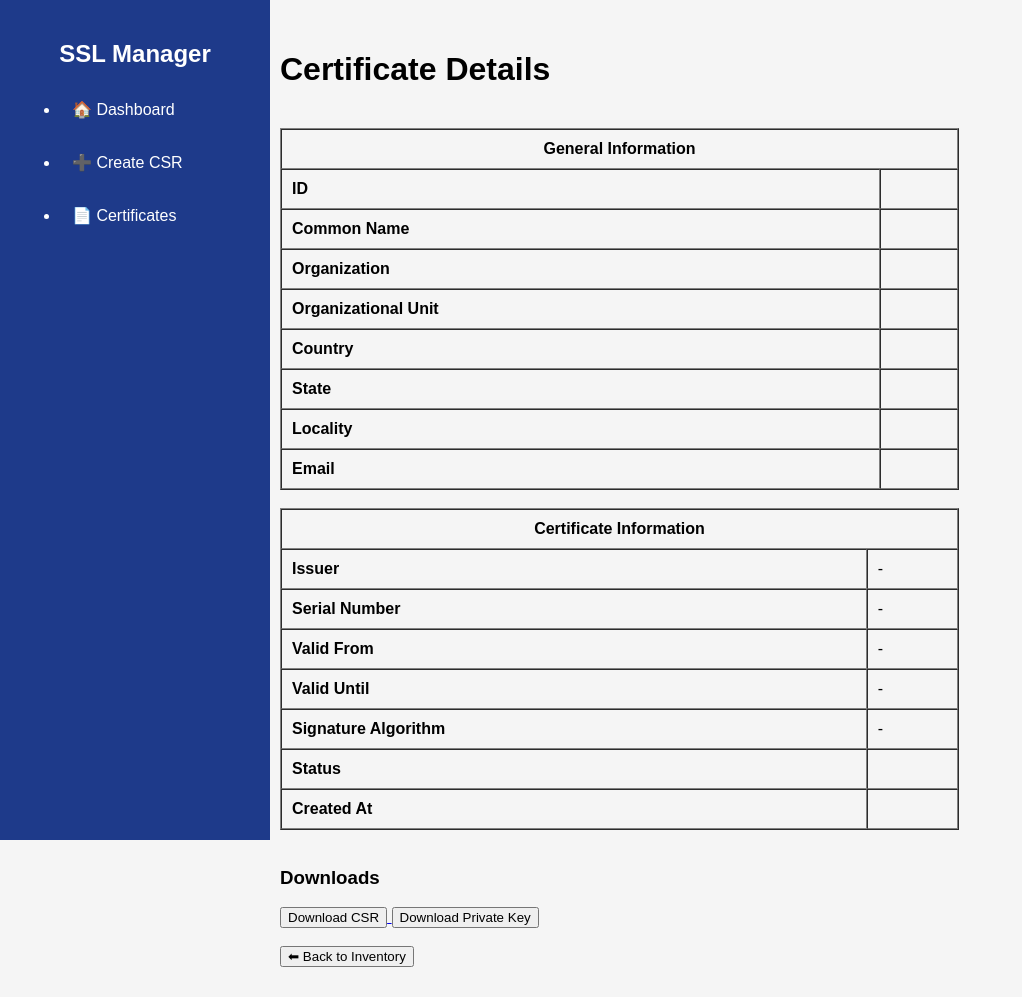
After one commit to Ajaypasunoori2806/ssl-certificate-manager, a FastAPI app: template app/templates/certificate_details.html in a window 1280 px wide. The commit adds this page. Shown: the whole page, without its empty margins (0-1022 px from the left). Run offline with FastAPI, Linux system fonts and the light colour scheme; the template is opened without the code that fills it, so the values that code supplies are empty.

Commit message:
Add certificate details page

```diff
--- /dev/null
+++ b/app/templates/certificate_details.html
@@ -0,0 +1,130 @@
+{% extends "base.html" %}
+
+{% block content %}
+
+<h1>Certificate Details</h1>
+
+<br>
+
+<table border="1" cellpadding="10" cellspacing="0" width="70%">
+
+    <tr>
+        <th colspan="2">
+            General Information
+        </th>
+    </tr>
+
+    <tr>
+        <td><b>ID</b></td>
+        <td>{{ certificate.id }}</td>
+    </tr>
+
+    <tr>
+        <td><b>Common Name</b></td>
+        <td>{{ certificate.common_name }}</td>
+    </tr>
+
+    <tr>
+        <td><b>Organization</b></td>
+        <td>{{ certificate.organization }}</td>
+    </tr>
+
+    <tr>
+        <td><b>Organizational Unit</b></td>
+        <td>{{ certificate.organizational_unit }}</td>
+    </tr>
+
+    <tr>
+        <td><b>Country</b></td>
+        <td>{{ certificate.country }}</td>
+    </tr>
+
+    <tr>
+        <td><b>State</b></td>
+        <td>{{ certificate.state }}</td>
+    </tr>
+
+    <tr>
+        <td><b>Locality</b></td>
+        <td>{{ certificate.locality }}</td>
+    </tr>
+
+    <tr>
+        <td><b>Email</b></td>
+        <td>{{ certificate.email }}</td>
+    </tr>
+
+</table>
+
+<br>
+
+<table border="1" cellpadding="10" cellspacing="0" width="70%">
+
+    <tr>
+        <th colspan="2">
+            Certificate Information
+        </th>
+    </tr>
+
+    <tr>
+        <td><b>Issuer</b></td>
+        <td>{{ certificate.issuer or "-" }}</td>
+    </tr>
+
+    <tr>
+        <td><b>Serial Number</b></td>
+        <td>{{ certificate.serial_number or "-" }}</td>
+    </tr>
+
+    <tr>
+        <td><b>Valid From</b></td>
+        <td>{{ certificate.valid_from or "-" }}</td>
+    </tr>
+
+    <tr>
+        <td><b>Valid Until</b></td>
+        <td>{{ certificate.valid_until or "-" }}</td>
+    </tr>
+
+    <tr>
+        <td><b>Signature Algorithm</b></td>
+        <td>{{ certificate.signature_algorithm or "-" }}</td>
+    </tr>
+
+    <tr>
+        <td><b>Status</b></td>
+        <td>{{ certificate.status }}</td>
+    </tr>
+
+    <tr>
+        <td><b>Created At</b></td>
+        <td>{{ certificate.created_at }}</td>
+    </tr>
+
+</table>
+
+<br>
+
+<h3>Downloads</h3>
+
+<a href="/download/csr/{{ certificate.id }}">
+    <button>Download CSR</button>
+</a>
+
+<a href="/download/key/{{ certificate.id }}">
+    <button>Download Private Key</button>
+</a>
+
+{% if certificate.certificate_path %}
+<a href="/download/certificate/{{ certificate.id }}">
+    <button>Download Certificate</button>
+</a>
+{% endif %}
+
+<br><br>
+
+<a href="/certificates">
+    <button>⬅ Back to Inventory</button>
+</a>
+
+{% endblock %}
```
Also changed, not shown: app/database/crud.py (+35 -2 lines), app/routers/certificates.py (+79 -26 lines), app/services/certificate_parser.py (+20 -0 lines), app/templates/certificates.html (+21 -1 lines), ssl_manager.db, 1 other file.
